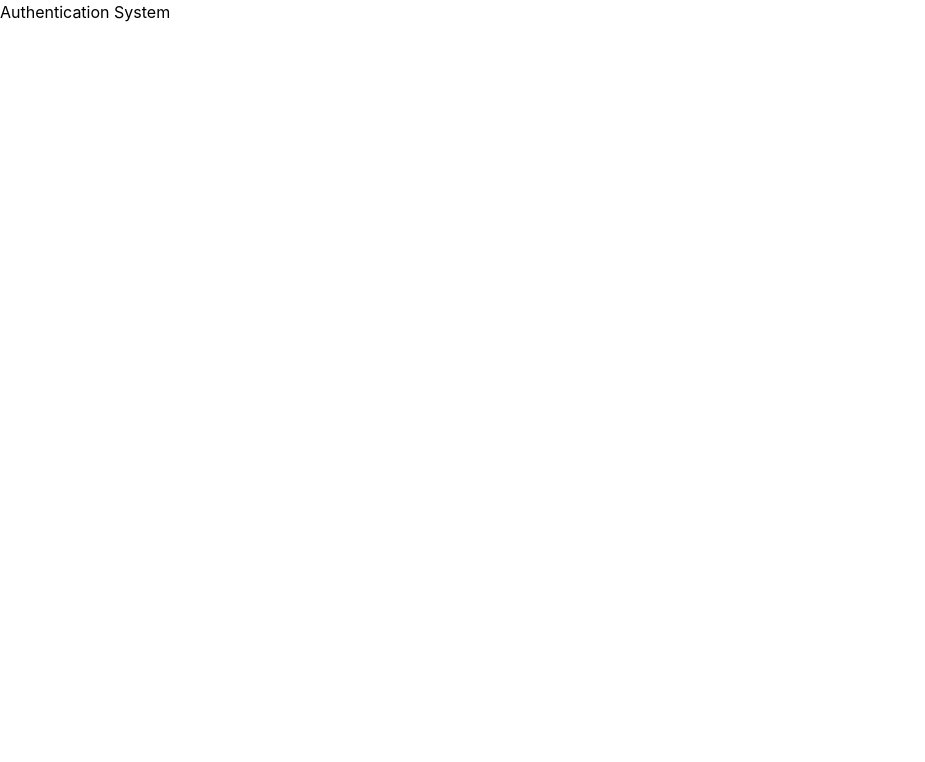
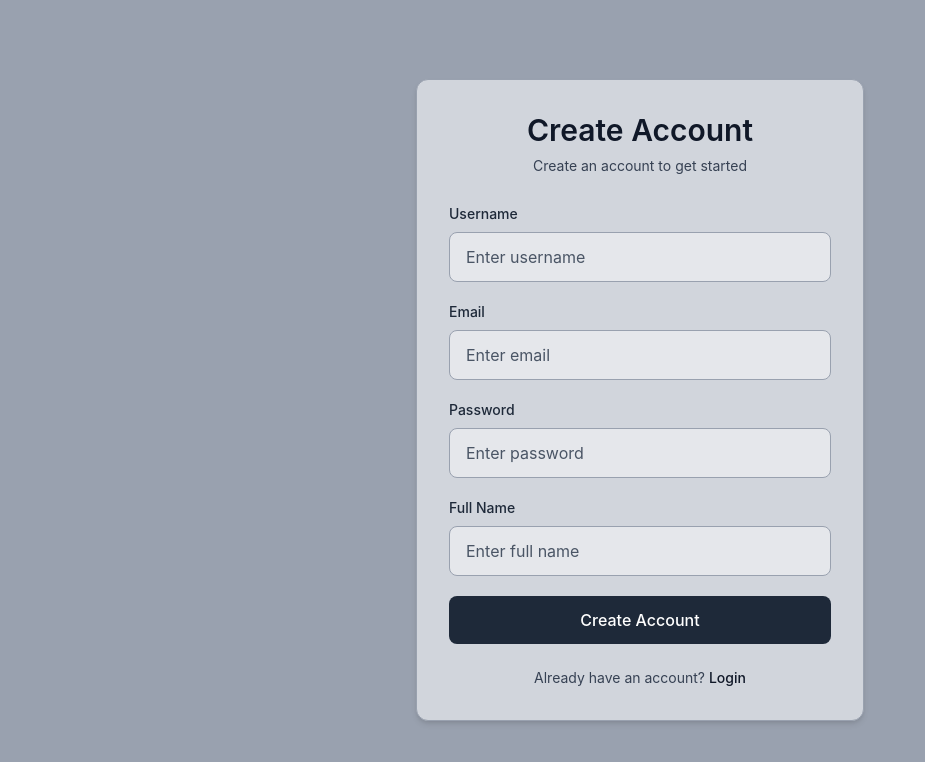
Before and after one commit to Nikhilrajt/auth-flow-react, a React (Vite) app: page / in a window 1280 px wide. Shown: the top 762 px of the page, without its empty margins (0-925 px from the left). Built offline with nearby package versions, Linux system fonts and the light colour scheme.

Commit message:
Implement user registration

```diff
--- a/db.json
+++ b/db.json
@@ -17,6 +17,42 @@
       "fullName": "Jane Smith",
       "avatar": "https://images.unsplash.com/photo-1494790108377-be9c29b29330?w=150&h=150&fit=crop",
       "createdAt": "2026-02-18T11:30:00Z"
+    },
+    {
+      "username": "Indrajith",
+      "email": "indru@gmail.com",
+      "password": "indru@123",
+      "fullName": "Indrajith.TM",
+      "avatar": "https://images.unsplash.com/photo-1472099645785-5658abf4ff4e?w=150&h=150&fit=crop",
+      "id": "r8tvhu74Xb0"
+    },
+    {
+      "username": "Rahul",
+      "email": "rahul@gmail.com",
+      "password": "rahul@123",
+      "fullName": "rahul kumar",
+      "avatar": "https://images.unsplash.com/photo-1472099645785-5658abf4ff4e?w=150&h=150&fit=crop",
+      "createdAt": "2026-09-24T10:33:40.785Z",
+      "id": "u00pQ5yB5tc"
+    },
+    {
+      "username": "vasu",
+      "email": "vasu@gmail.com",
+      "password": "vasu@123",
+      "fullName": "vasudev",
+      "avatar": "https://images.unsplash.com/photo-1472099645785-5658abf4ff4e?w=150&h=150&fit=crop",
+      "createdAt": "2026-09-24T10:50:27.750Z",
+      "id": "-B8cQUfzenM"
+    },
+    {
+      "username": "murali",
+      "email": "murali@gmail.com",
+      "password": "murali@123",
+      "fullName": "muraleedaran",
+      "avatar": "https://images.unsplash.com/photo-1472099645785-5658abf4ff4e?w=150&h=150&fit=crop",
+      "createdAt": "2026-09-24T10:51:20.313Z",
+      "id": "vJR7iJNBbFo"
     }
-    ]
+  ],
+  "$schema": "./node_modules/json-server/schema.json"
 }
--- a/src/App.jsx
+++ b/src/App.jsx
@@ -1,5 +1,9 @@
+import RegisterPage from "./pages/RegisterPage";
+
 function App() {
-  return <h1>Authentication System</h1>;
+  return <div>
+  <RegisterPage/>
+  </div>
 }
 
 export default App;
--- /dev/null
+++ b/src/components/AuthInput.jsx
@@ -0,0 +1,43 @@
+function AuthInput({
+    label,
+    name,
+    type = "text",
+    value,
+    placeholder,
+    onChange,
+    error,
+    status
+}) {
+    return (
+        <div>
+            <label className="block text-sm font-medium text-gray-800 mb-2">
+                {label}
+            </label>
+
+            <input
+                type={type}
+                name={name}
+                value={value}
+                placeholder={placeholder}
+                onChange={onChange}
+                className="w-full bg-gray-200 border border-gray-400 rounded-lg px-4 py-3 text-gray-900 placeholder-gray-600 outline-none focus:border-gray-700 focus:ring-1 focus:ring-gray-500"
+            />
+
+            {error ? (
+                <p className="text-red-600 text-sm mt-1">
+                    {error}
+                </p>
+            ) : status === "checking" ? (
+                <p className="text-gray-600 text-sm mt-1">
+                    Checking username...
+                </p>
+            ) : status === "available" ? (
+                <p className="text-green-700 text-sm mt-1">
+                    Username is available
+                </p>
+            ) : null}
+        </div>
+    );
+}
+
+export default AuthInput;
--- /dev/null
+++ b/src/pages/RegisterPage.jsx
@@ -0,0 +1,198 @@
+import { useState,useRef } from "react";
+import AuthInput from "../components/AuthInput";
+import { checkUsername, createUser } from "../services/authApi";
+import {
+    validateFullName,
+    validatePassword,
+    validateUsername,
+    validateEmail
+} from "../utils/validation";
+
+function RegisterPage() {
+    const [formData, setFormData] = useState({
+        username: "",
+        email: "",
+        password: "",
+        fullName: ""
+    });
+    const [errors, setErrors] = useState({});
+    const [isLoading, setIsLoading] = useState(false);
+    const [usernameStatus, setUsernameStatus] = useState("");
+    const usernameCheckRef = useRef(0);
+    const handleChange = async (e) => {
+    const { name, value } = e.target;
+
+    setFormData((prev) => ({
+        ...prev,
+        [name]: value
+    }));
+
+    let error = "";
+
+  if (name === "username") {
+    const checkId = ++usernameCheckRef.current;
+
+    error = validateUsername(value);
+
+    if (error) {
+        setUsernameStatus("");
+    } else {
+        setUsernameStatus("checking");
+
+        const users = await checkUsername(value);
+
+        if (checkId !== usernameCheckRef.current) {
+            return;
+        }
+
+        if (users.length > 0) {
+            error = "Username already exists";
+            setUsernameStatus("taken");
+        } else {
+            setUsernameStatus("available");
+        }
+    }
+}
+
+    if (name === "email") {
+        error = validateEmail(value);
+    }
+
+    if (name === "password") {
+        error = validatePassword(value);
+    }
+
+    if (name === "fullName") {
+        error = validateFullName(value);
+    }
+
+    setErrors((prev) => ({
+        ...prev,
+        [name]: error
+    }));
+};
+const handleSubmit = async (e) => {
+    e.preventDefault();
+
+    const usernameError = validateUsername(formData.username);
+    const emailError = validateEmail(formData.email);
+    const passwordError = validatePassword(formData.password);
+    const fullNameError = validateFullName(formData.fullName);
+    setErrors({
+        username: usernameError,
+        email: emailError,
+        password: passwordError,
+        fullName: fullNameError,
+    });
+
+    if (usernameError || emailError || passwordError || fullNameError) {
+        return;
+    }
+    setIsLoading(true);
+    try {
+        const users = await checkUsername(formData.username);
+        if (users.length > 0) {
+            setErrors((prev) => ({
+                ...prev,
+                username: "Username already exists",
+            }));
+            return;
+        }
+        const newUser = {
+            ...formData,
+            avatar: "https://images.unsplash.com/photo-1472099645785-5658abf4ff4e?w=150&h=150&fit=crop",
+            createdAt: new Date().toISOString()
+        }
+        const user = await createUser(newUser);
+        console.log("User created", user);
+    }
+    catch {
+        setErrors((prev) => ({
+            ...prev,
+            form: "Something went wrong. Please try again.",
+        }));
+    } finally {
+        setIsLoading(false);
+    }
+};
+return (
+    <div className="min-h-screen bg-gray-400 flex items-center justify-center px-4 py-8">
+        <div className="w-full max-w-md bg-gray-300 rounded-xl border border-gray-400 shadow-md p-8">
+
+            <div className="text-center mb-7">
+                <h1 className="text-3xl font-semibold text-gray-900">
+                    Create Account
+                </h1>
+
+                <p className="text-sm text-gray-700 mt-2">
+                    Create an account to get started
+                </p>
+            </div>
+
+            <form onSubmit={handleSubmit} className="space-y-5">
+
+                <AuthInput
+    label="Username"
+    name="username"
+    value={formData.username}
+    placeholder="Enter username"
+    onChange={handleChange}
+    error={errors.username}
+    status={usernameStatus}
+/>
+
+                <AuthInput
+    label="Email"
+    name="email"
+    type="email"
+    value={formData.email}
+    placeholder="Enter email"
+    onChange={handleChange}
+    error={errors.email}
+/>
+
+                <AuthInput
+    label="Password"
+    name="password"
+    type="password"
+    value={formData.password}
+    placeholder="Enter password"
+    onChange={handleChange}
+    error={errors.password}
+/>
+
+                <AuthInput
+    label="Full Name"
+    name="fullName"
+    value={formData.fullName}
+    placeholder="Enter full name"
+    onChange={handleChange}
+    error={errors.fullName}
+/>
+                {errors.form && (
+                    <p className="text-red-600 text-sm text-center">
+                        {errors.form}
+                    </p>
+                )}
+                <button
+                    type="submit"
+                    disabled={isLoading}
+                    className="w-full bg-gray-800 hover:bg-gray-900 text-white font-medium py-3 rounded-lg transition"
+                >
+                    {isLoading ? "Creating Account..." : "Create Account"}
+                </button>
+
+            </form>
+
+            <p className="text-center text-sm text-gray-700 mt-6">
+                Already have an account?{" "}
+                <span className="text-gray-900 font-medium cursor-pointer hover:underline">
+                    Login
+                </span>
+            </p>
+
+        </div>
+    </div>
+);
+}
+export default RegisterPage;
--- /dev/null
+++ b/src/utils/validation.js
@@ -0,0 +1,42 @@
+export const validateUsername = (username) => {
+  if (!username.trim()) {
+    return "Username is required";
+  }
+
+  if (username.length < 3 || username.length > 20) {
+    return "Username must be 3–20 characters";
+  }
+
+  return "";
+};
+export const validateEmail = (email) => {
+  if (!email.trim()) {
+    return "Email is required";
+  }
+
+  if (!email.includes("@") || !email.includes(".")) {
+    return "Enter a valid email";
+  }
+
+  return "";
+};
+export const validatePassword = (password) => {
+  if (!password.trim()) {
+    return "Password is required";
+  }
+
+  if (password.length < 6) {
+    return "Password must be at least 6 characters";
+  }
+
+  return "";
+};
+export const validateFullName = (fullName) =>{
+    if(!fullName.trim()){
+        return "Full name is required";
+    }
+    if(fullName.length < 2){
+        return "Full name must be at least 2 characters";
+    }
+    return "";
+}
```
Lines whose indentation alone changed are shown as unchanged.
